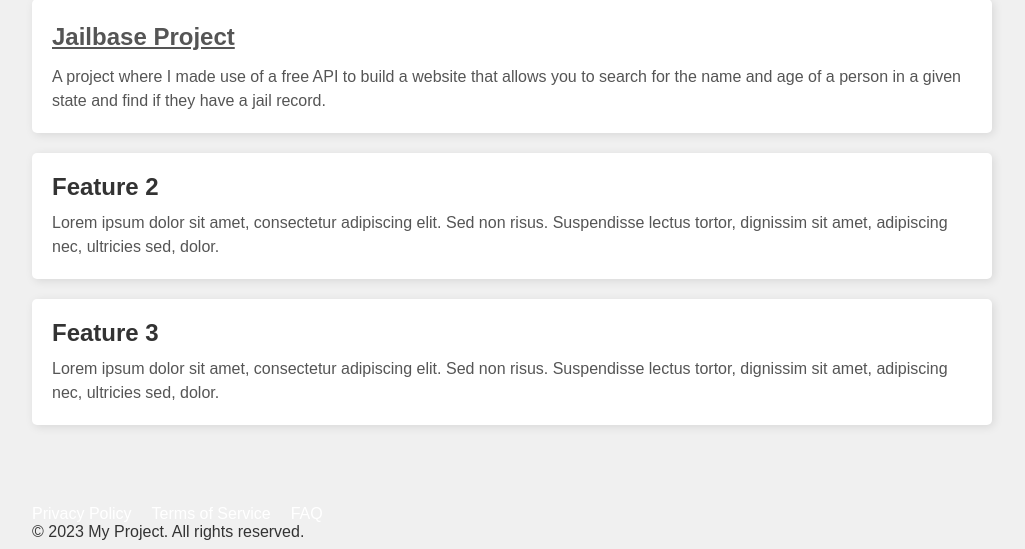
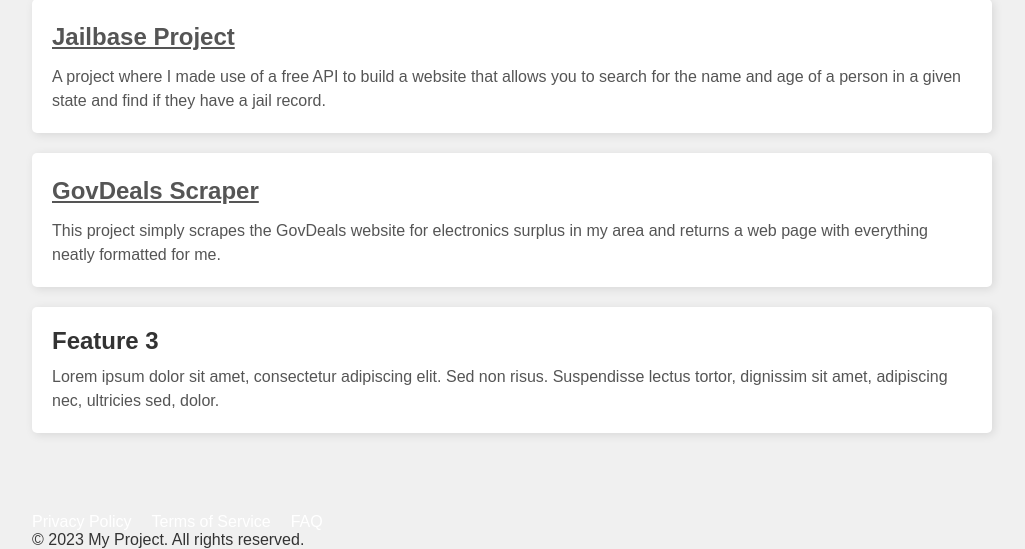
Before and after one commit to E-Persson-OSU/ProjectWebsite, a Flask app: page / in a window 1280 px wide. Shown: the part 499-1048 px from the top of the page, without its empty margins (128-1153 px from the left). Run offline with Flask 2, Linux system fonts and the light colour scheme.

Commit message:
started govdeals

```diff
--- a/app.py
+++ b/app.py
@@ -32,6 +32,9 @@ def jailbase():
 def jailbasesearch():
     if request.method == 'GET':
         print('JBSEARCH GET')
+        return app.redirect('/jailbase')
+    if request.method == 'POST':
+        print('JBSEARCH POST')
         form_data = request.args.get('state')
         print(form_data)
         state = request.args.get('state')
@@ -40,9 +43,10 @@ def jailbasesearch():
         source_ids = db.get_idsforstate(state)
         records = jb.searchjailbase(source_ids, l_name, f_name)
         return render_template('jailbase.html', records=records)
-    if request.method == 'POST':
-        print('JBSEARCH POST')
 
+@app.route('/govdeals/')
+def govdeals():
+    return render_template('govdeals.html')
 
 @app.route('/about')
 def about():
--- a/templates/index.html
+++ b/templates/index.html
@@ -20,9 +20,11 @@
                 </p>
             </div>
             <div class="feature">
-                <h2>Feature 2</h2>
-                <p>Lorem ipsum dolor sit amet, consectetur adipiscing elit. Sed non risus. Suspendisse lectus
-                    tortor, dignissim sit amet, adipiscing nec, ultricies sed, dolor.</p>
+                <h2><a class="projecta" href="{{ url_for('govdeals')}}">GovDeals Scraper</a></h2>
+                <p>
+                    This project simply scrapes the GovDeals website for electronics surplus in my area and returns a web page
+                    with everything neatly formatted for me.
+                </p>
             </div>
             <div class="feature">
                 <h2>Feature 3</h2>
--- a/templates/jailbase.html
+++ b/templates/jailbase.html
@@ -5,7 +5,7 @@
 {% block content %}
 
 <div class="jbsearch">
-    <form action="/jailbase/search">
+    <form action="/jailbase/search/" method="post">
         <label for="fname">First name:</label>
         <input type="text" id="fname" name="fname">
         <label for="lname">Last name:</label>
```
Also changed, not shown: templates/govdeals.html (added, +10 -0 lines).
